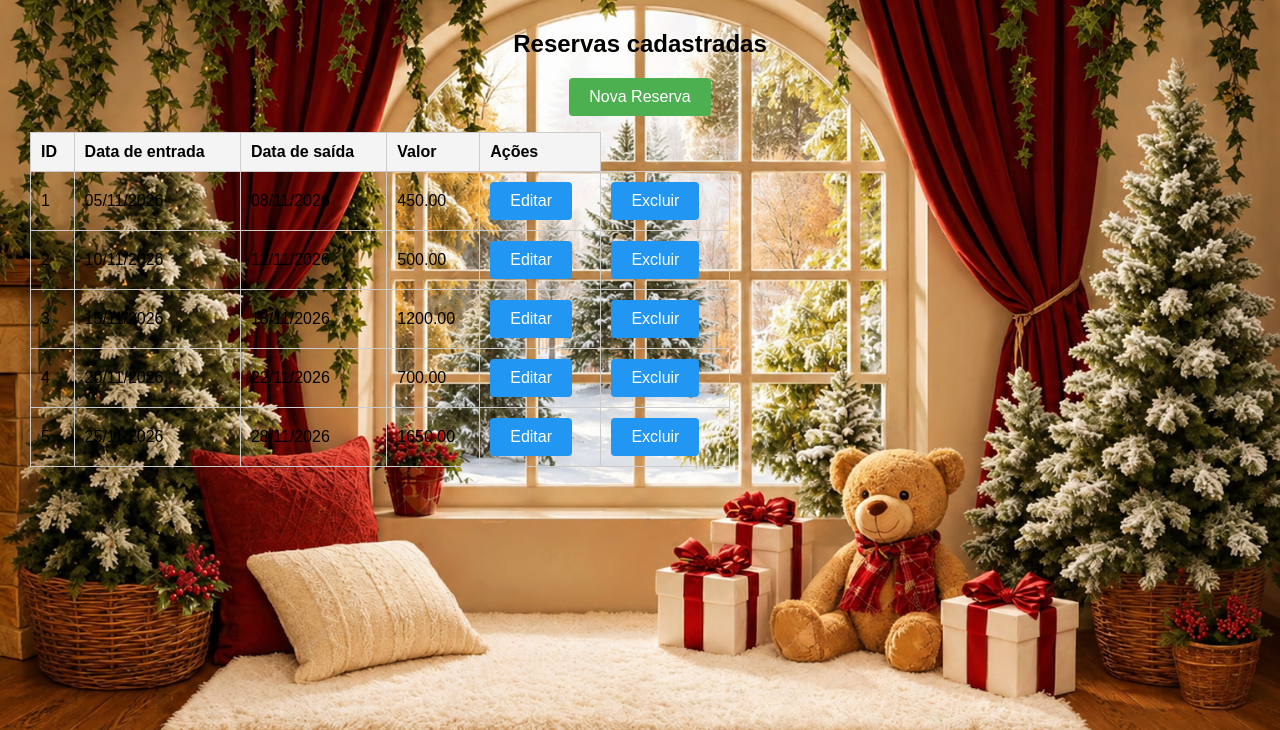
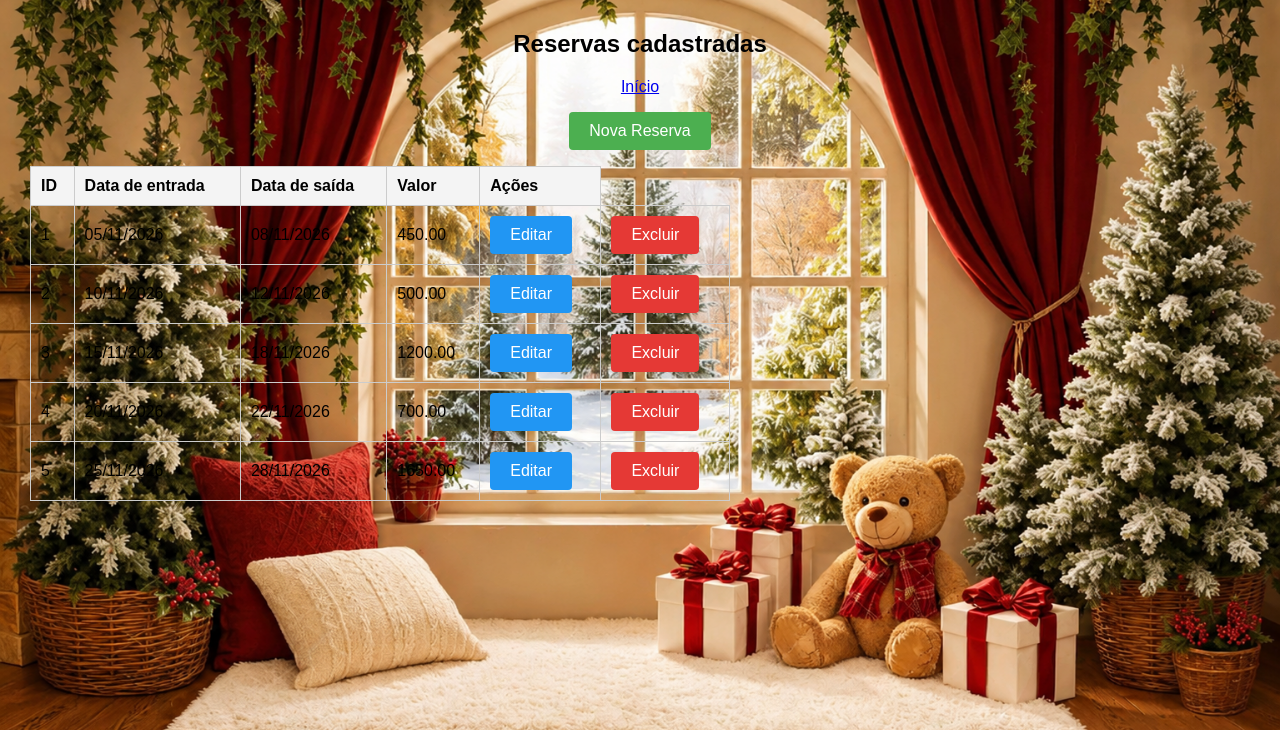
Before and after one commit to aliciatenorio/pousada_aliciabia, a PHP site: page /Reservas/listar_reservas.php in a window 1280 px wide. Shown: the top 730 px of the page. Run offline with PHP 8.4, Linux system fonts and the light colour scheme; data comes from the database, SQL or seed files in the repository.

Commit message:
Update listar_reservas.php
Updated the layout and added a link to the homepage.

```diff
--- a/Reservas/listar_reservas.php
+++ b/Reservas/listar_reservas.php
@@ -18,6 +18,7 @@
     <body>
         <h2>Reservas cadastradas</h2>
 
+        <p><a class="" href="../index.php">Início</a></p>
         <p><a class="btn btn-novo" href="form_reserva.php">Nova Reserva</a></p>
 
         <?php if(count($reservas) > 0): ?>
@@ -50,7 +51,7 @@
                         <a class="btn btn-editar" href="form_reserva.php?id=<?= (int)$reserva['codigo_reserva'] ?>">Editar</a>
                     </td>
                     <td>
-                        <a class="btn btn-editar" href="excluir_reserva.php?id=<?= (int)$reserva['codigo_reserva'] ?>">Excluir</a>
+                        <a class="btn btn-excluir" href="excluir_reserva.php?id=<?= (int)$reserva['codigo_reserva'] ?>">Excluir</a>
                     </td>
                 </tr>
                 <?php endforeach; ?>
```
